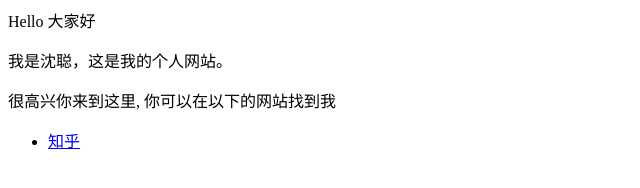
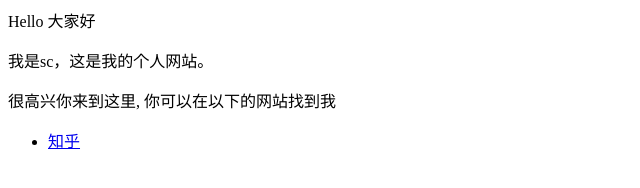
Before and after one commit to xingchenshen/xingcehnshen.github.io, a plain HTML site: page index.html in a window 1280 px wide. Shown: the full height of the page, 0-640 px from the left. Drawn offline with Linux system fonts and the light colour scheme.

Commit message:
Update index.html

```diff
--- a/index.html
+++ b/index.html
@@ -1,5 +1,5 @@
 <p>Hello 大家好</p>
-<p>我是沈聪，这是我的个人网站。 </p>
+<p>我是sc，这是我的个人网站。 </p>
 <p>很高兴你来到这里, 你可以在以下的网站找到我</p>
 
 <ul>
```
